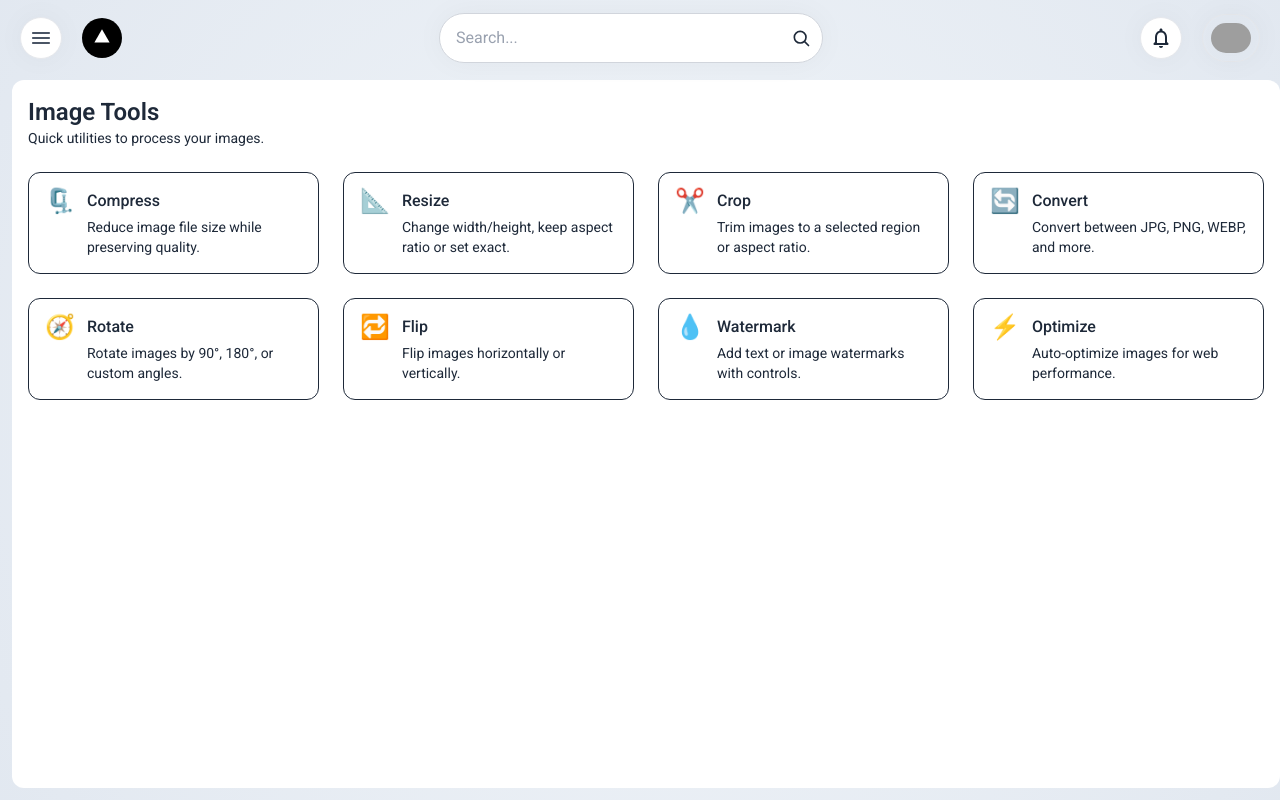
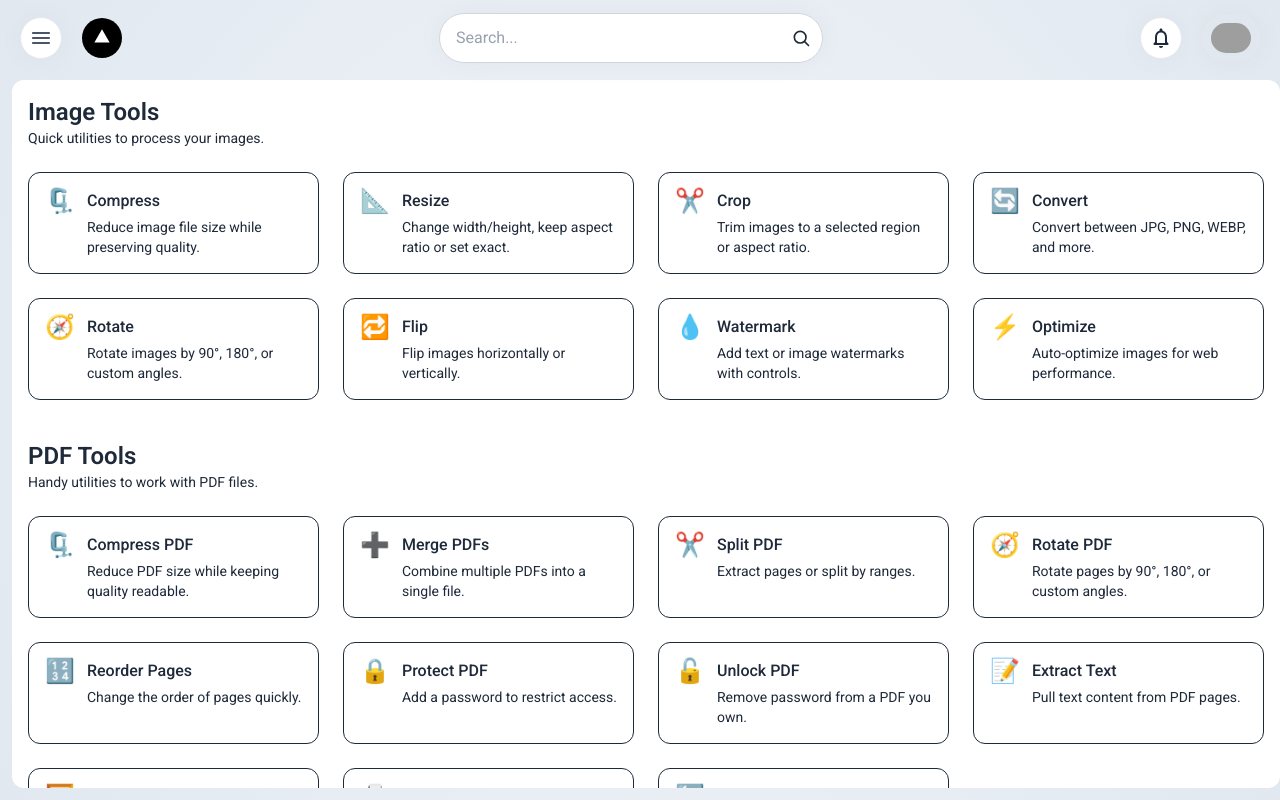
Before and after one commit to instrlabs/apps, a Next.js app in the folder web/: page /apps in a window 1280 px wide. Built offline with nearby package versions, Linux system fonts and the light colour scheme; no server answers; grey boxes are pictures that could not be loaded.

Commit message:
FEAT: update search-overlay

```diff
--- a/web/app/(site)/apps/page.tsx
+++ b/web/app/(site)/apps/page.tsx
@@ -1,69 +1,8 @@
 "use client";
 
-import { useEffect } from "react";
-import {useOverlay} from "@/hooks/useOverlay";
+import { imageTools, pdfTools } from "@/constants/tools";
 
 export default function AppsPage() {
-
-  const tools = [
-    {
-      key: 'compress',
-      title: 'Compress',
-      desc: 'Reduce image file size while preserving quality.',
-      href: '#',
-      icon: '🗜️',
-    },
-    {
-      key: 'resize',
-      title: 'Resize',
-      desc: 'Change width/height, keep aspect ratio or set exact.',
-      href: '#',
-      icon: '📐',
-    },
-    {
-      key: 'crop',
-      title: 'Crop',
-      desc: 'Trim images to a selected region or aspect ratio.',
-      href: '#',
-      icon: '✂️',
-    },
-    {
-      key: 'convert',
-      title: 'Convert',
-      desc: 'Convert between JPG, PNG, WEBP, and more.',
-      href: '#',
-      icon: '🔄',
-    },
-    {
-      key: 'rotate',
-      title: 'Rotate',
-      desc: 'Rotate images by 90°, 180°, or custom angles.',
-      href: '#',
-      icon: '🧭',
-    },
-    {
-      key: 'flip',
-      title: 'Flip',
-      desc: 'Flip images horizontally or vertically.',
-      href: '#',
-      icon: '🔁',
-    },
-    {
-      key: 'watermark',
-      title: 'Watermark',
-      desc: 'Add text or image watermarks with controls.',
-      href: '#',
-      icon: '💧',
-    },
-    {
-      key: 'optimize',
-      title: 'Optimize',
-      desc: 'Auto-optimize images for web performance.',
-      href: '#',
-      icon: '⚡',
-    },
-  ];
-
   return (
     <div className="container mx-auto p-4">
       <div className="mb-6">
@@ -72,7 +11,32 @@ export default function AppsPage() {
       </div>
 
       <div className="grid grid-cols-1 sm:grid-cols-2 lg:grid-cols-4 gap-6">
-        {tools.map((tool) => (
+        {imageTools.map((tool) => (
+          <a
+            key={tool.key}
+            href={tool.href}
+            className="group block rounded-xl bg-card border border-border p-4"
+          >
+            <div className="flex items-start gap-3">
+              <div className="text-2xl leading-none select-none">
+                <span aria-hidden>{tool.icon}</span>
+              </div>
+              <div>
+                <h2 className="font-medium group-hover:text-primary">{tool.title}</h2>
+                <p className="mt-1 text-sm text-muted">{tool.desc}</p>
+              </div>
+            </div>
+          </a>
+        ))}
+      </div>
+
+      <div className="mt-10 mb-6">
+        <h1 className="text-2xl font-semibold">PDF Tools</h1>
+        <p className="text-sm text-muted">Handy utilities to work with PDF files.</p>
+      </div>
+
+      <div className="grid grid-cols-1 sm:grid-cols-2 lg:grid-cols-4 gap-6">
+        {pdfTools.map((tool) => (
           <a
             key={tool.key}
             href={tool.href}
--- a/web/components/overlays/search-overlay.tsx
+++ b/web/components/overlays/search-overlay.tsx
@@ -1,9 +1,73 @@
-import React from "react";
+"use client";
+
+import React, { useCallback, useEffect, useMemo, useRef, useState } from "react";
 
 import TextField from "@/components/text-field";
 import SearchIcon from "@/components/icons/search";
+import { imageTools, pdfTools } from "@/constants/tools";
+import { useOverlay } from "@/hooks/useOverlay";
+
+type SearchItem = {
+  key: string;
+  title: string;
+  desc: string;
+  href: string;
+  category: "Image" | "PDF";
+};
 
 export default function SearchOverlay() {
+  const { closeAll } = useOverlay();
+  const [query, setQuery] = useState<string>("");
+  const [activeIndex, setActiveIndex] = useState<number>(0);
+  const inputRef = useRef<HTMLInputElement | null>(null);
+
+  const items: SearchItem[] = useMemo(() => {
+    return [
+      ...imageTools.map((t) => ({ ...t, category: "Image" as const })),
+      ...pdfTools.map((t) => ({ ...t, category: "PDF" as const })),
+    ];
+  }, []);
+
+  const results = useMemo(() => {
+    const q = query.trim().toLowerCase();
+    if (!q) return items;
+    return items.filter((it) =>
+      it.title.toLowerCase().includes(q) ||
+      it.desc.toLowerCase().includes(q) ||
+      it.key.toLowerCase().includes(q)
+    );
+  }, [items, query]);
+
+  useEffect(() => {
+    // reset active index when results change
+    setActiveIndex(0);
+  }, [query]);
+
+  const handleSelect = useCallback((item: SearchItem) => {
+    if (item.href && item.href !== "#") {
+      window.location.href = item.href;
+    }
+    closeAll();
+  }, [closeAll]);
+
+  const onKeyDown = useCallback((e: React.KeyboardEvent) => {
+    if (!results.length) return;
+    if (e.key === "ArrowDown") {
+      e.preventDefault();
+      setActiveIndex((prev) => (prev + 1) % results.length);
+    } else if (e.key === "ArrowUp") {
+      e.preventDefault();
+      setActiveIndex((prev) => (prev - 1 + results.length) % results.length);
+    } else if (e.key === "Enter") {
+      e.preventDefault();
+      const item = results[activeIndex];
+      if (item) handleSelect(item);
+    } else if (e.key === "Escape") {
+      e.preventDefault();
+      closeAll();
+    }
+  }, [results, activeIndex, handleSelect, closeAll]);
+
   return (
     <div className="space-y-3">
       <div className="relative">
@@ -12,16 +76,55 @@ export default function SearchOverlay() {
           id="global-search-input"
           type="text"
           autoFocus
-          placeholder="Search..."
+          placeholder="Search tools…"
           className="pr-10"
           xSize="md"
+          value={query}
+          onChange={(e) => setQuery(e.target.value)}
+          onKeyDown={onKeyDown}
+          ref={inputRef}
+          aria-autocomplete="list"
+          role="combobox"
+          aria-expanded={results.length > 0}
+          aria-controls="global-search-results"
         />
         <SearchIcon
           className="pointer-events-none absolute right-3 top-1/2 -translate-y-1/2 w-5 h-5 text-muted"
           aria-hidden="true"
         />
       </div>
-      <div className="text-sm text-muted">Type to search…</div>
+
+      {results.length === 0 ? (
+        <div className="text-sm text-muted">No matches. Try different keywords.</div>
+      ) : (
+        <ul
+          id="global-search-results"
+          role="listbox"
+          className="divide-y divide-border rounded-xl border border-border overflow-hidden"
+        >
+          {results.map((item, idx) => (
+            <li key={`${item.category}:${item.key}`} role="option" aria-selected={idx === activeIndex}>
+              <button
+                type="button"
+                className={`w-full text-left p-3 flex gap-3 items-start hover:bg-hover ${idx === activeIndex ? "bg-hover" : ""}`}
+                onClick={() => handleSelect(item)}
+              >
+                <span className="inline-flex h-6 min-w-6 items-center justify-center rounded-full bg-muted text-xs px-2">
+                  {item.category}
+                </span>
+                <span>
+                  <span className="block font-medium">{item.title}</span>
+                  <span className="block text-sm text-muted">{item.desc}</span>
+                </span>
+              </button>
+            </li>
+          ))}
+        </ul>
+      )}
+
+      {query.trim().length === 0 && (
+        <div className="text-sm text-muted">Type to search image and PDF tools. Use ↑/↓ to navigate, Enter to open, Esc to close.</div>
+      )}
     </div>
   );
 }
--- /dev/null
+++ b/web/constants/tools.ts
@@ -0,0 +1,152 @@
+export type ToolItem = {
+  key: string; // filename-safe key
+  title: string;
+  desc: string;
+  href: string; // route or placeholder
+  icon: string; // emoji or icon token
+};
+
+// Image tools as a filename-keyed dictionary
+export const imageToolsDict: Record<string, ToolItem> = {
+  compress: {
+    key: "compress",
+    title: "Compress",
+    desc: "Reduce image file size while preserving quality.",
+    href: "#",
+    icon: "🗜️",
+  },
+  resize: {
+    key: "resize",
+    title: "Resize",
+    desc: "Change width/height, keep aspect ratio or set exact.",
+    href: "#",
+    icon: "📐",
+  },
+  crop: {
+    key: "crop",
+    title: "Crop",
+    desc: "Trim images to a selected region or aspect ratio.",
+    href: "#",
+    icon: "✂️",
+  },
+  convert: {
+    key: "convert",
+    title: "Convert",
+    desc: "Convert between JPG, PNG, WEBP, and more.",
+    href: "#",
+    icon: "🔄",
+  },
+  rotate: {
+    key: "rotate",
+    title: "Rotate",
+    desc: "Rotate images by 90°, 180°, or custom angles.",
+    href: "#",
+    icon: "🧭",
+  },
+  flip: {
+    key: "flip",
+    title: "Flip",
+    desc: "Flip images horizontally or vertically.",
+    href: "#",
+    icon: "🔁",
+  },
+  watermark: {
+    key: "watermark",
+    title: "Watermark",
+    desc: "Add text or image watermarks with controls.",
+    href: "#",
+    icon: "💧",
+  },
+  optimize: {
+    key: "optimize",
+    title: "Optimize",
+    desc: "Auto-optimize images for web performance.",
+    href: "#",
+    icon: "⚡",
+  },
+};
+
+// PDF tools as a filename-keyed dictionary
+export const pdfToolsDict: Record<string, ToolItem> = {
+  "compress-pdf": {
+    key: "compress-pdf",
+    title: "Compress PDF",
+    desc: "Reduce PDF size while keeping quality readable.",
+    href: "#",
+    icon: "🗜️",
+  },
+  "merge-pdf": {
+    key: "merge-pdf",
+    title: "Merge PDFs",
+    desc: "Combine multiple PDFs into a single file.",
+    href: "#",
+    icon: "➕",
+  },
+  "split-pdf": {
+    key: "split-pdf",
+    title: "Split PDF",
+    desc: "Extract pages or split by ranges.",
+    href: "#",
+    icon: "✂️",
+  },
+  "rotate-pdf": {
+    key: "rotate-pdf",
+    title: "Rotate PDF",
+    desc: "Rotate pages by 90°, 180°, or custom angles.",
+    href: "#",
+    icon: "🧭",
+  },
+  "reorder-pages": {
+    key: "reorder-pages",
+    title: "Reorder Pages",
+    desc: "Change the order of pages quickly.",
+    href: "#",
+    icon: "🔢",
+  },
+  protect: {
+    key: "protect",
+    title: "Protect PDF",
+    desc: "Add a password to restrict access.",
+    href: "#",
+    icon: "🔒",
+  },
+  unlock: {
+    key: "unlock",
+    title: "Unlock PDF",
+    desc: "Remove password from a PDF you own.",
+    href: "#",
+    icon: "🔓",
+  },
+  "extract-text": {
+    key: "extract-text",
+    title: "Extract Text",
+    desc: "Pull text content from PDF pages.",
+    href: "#",
+    icon: "📝",
+  },
+  "extract-images": {
+    key: "extract-images",
+    title: "Extract Images",
+    desc: "Export embedded images from PDF.",
+    href: "#",
+    icon: "🖼️",
+  },
+  "pdf-to-images": {
+    key: "pdf-to-images",
+    title: "PDF to Images",
+    desc: "Render pages to JPG/PNG/WebP.",
+    href: "#",
+    icon: "🖨️",
+  },
+  "convert-to-pdf": {
+    key: "convert-to-pdf",
+    title: "Convert to PDF",
+    desc: "Turn images/Docs into a single PDF.",
+    href: "#",
+    icon: "🔄",
+  },
+};
+
+// Helpers to get arrays for rendering
+export const imageTools = Object.values(imageToolsDict);
+export const pdfTools = Object.values(pdfToolsDict);
```
Also changed, not shown: web/hooks/useSSECache.tsx (renamed from web/hooks/useSSECache.ts).
